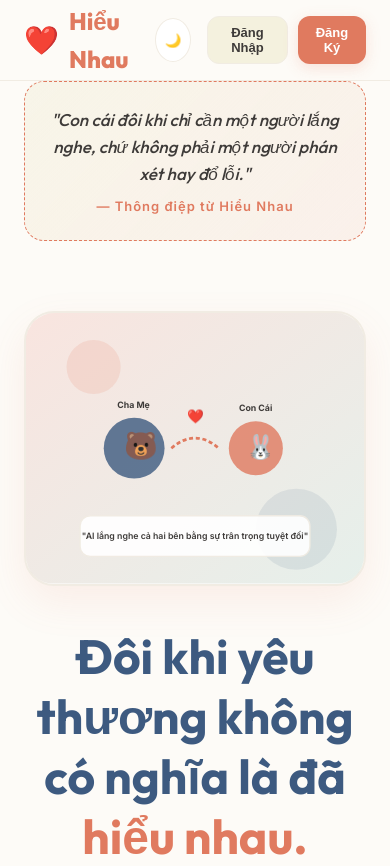
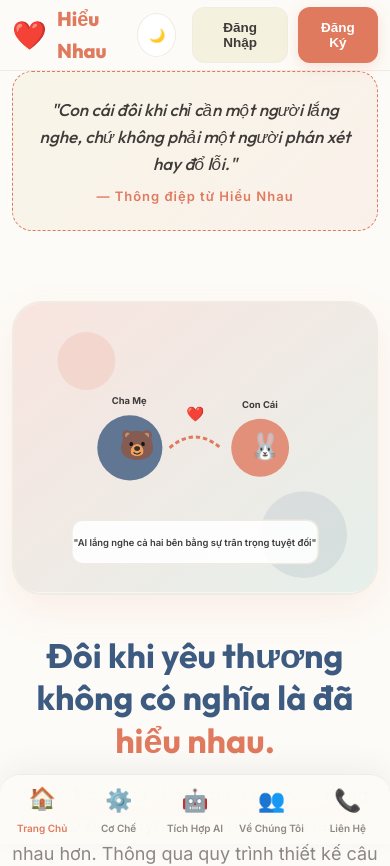
Before and after one commit to KhoiNguyen213/d3w, a React (Vite) app: page / in a window 390 px wide. Shown: the top 866 px of the page. Built offline with nearby package versions, Linux system fonts and the light colour scheme.

Commit message:
style: optimize mobile-first layout and add glassmorphic bottom navigation

```diff
--- a/src/App.jsx
+++ b/src/App.jsx
@@ -841,7 +841,7 @@ function App() {
                 <div className="avatar-circle" style={{ backgroundColor: currentUser.avatarColor }}>
                   <span className="avatar-img-sim">{currentUser.mascot}</span>
                 </div>
-                <div style={{ display: 'flex', flexDirection: 'column', alignItems: 'flex-start' }}>
+                <div className="user-avatar-text" style={{ display: 'flex', flexDirection: 'column', alignItems: 'flex-start' }}>
                   <span style={{ fontSize: '13px', fontWeight: '700', lineHeight: 1.1 }}>{currentUser.name}</span>
                   <span style={{ fontSize: '10px', color: 'var(--text-muted)' }}>{currentUser.mascotName}</span>
                 </div>
@@ -2027,6 +2027,30 @@ function App() {
 
       </main>
 
+      {/* MOBILE BOTTOM NAVIGATION BAR */}
+      <nav className="mobile-bottom-nav">
+        <a className={`mobile-nav-item ${currentView === 'home' ? 'active' : ''}`} onClick={() => navigateTo('home')}>
+          <span className="mobile-nav-icon">🏠</span>
+          <span className="mobile-nav-text">Trang Chủ</span>
+        </a>
+        <a className={`mobile-nav-item ${currentView === 'mechanism' ? 'active' : ''}`} onClick={() => navigateTo('mechanism')}>
+          <span className="mobile-nav-icon">⚙️</span>
+          <span className="mobile-nav-text">Cơ Chế</span>
+        </a>
+        <a className={`mobile-nav-item ${currentView === 'ai-info' ? 'active' : ''}`} onClick={() => navigateTo('ai-info')}>
+          <span className="mobile-nav-icon">🤖</span>
+          <span className="mobile-nav-text">Tích Hợp AI</span>
+        </a>
+        <a className={`mobile-nav-item ${currentView === 'about' ? 'active' : ''}`} onClick={() => navigateTo('about')}>
+          <span className="mobile-nav-icon">👥</span>
+          <span className="mobile-nav-text">Về Chúng Tôi</span>
+        </a>
+        <a className={`mobile-nav-item ${currentView === 'contact' ? 'active' : ''}`} onClick={() => navigateTo('contact')}>
+          <span className="mobile-nav-icon">📞</span>
+          <span className="mobile-nav-text">Liên Hệ</span>
+        </a>
+      </nav>
+
       {/* FOOTER WARM AND LOVING */}
       <footer>
         <div className="container">
--- a/src/index.css
+++ b/src/index.css
@@ -1147,9 +1147,184 @@ footer p {
 }
 
 /* Responsive details */
-@media (max-width: 600px) {
+.mobile-bottom-nav {
+  display: none;
+}
+
+@media (max-width: 768px) {
+  body {
+    padding-bottom: 90px !important;
+  }
+
   .nav-links {
-    display: none; /* simple hidden nav-links on mobile for simplicity, or we can make a small hamburger */
+    display: none !important;
+  }
+
+  /* Frosted glass elegant bottom navigation bar */
+  .mobile-bottom-nav {
+    display: flex;
+    position: fixed;
+    bottom: 0;
+    left: 0;
+    right: 0;
+    height: 70px;
+    background-color: rgba(253, 251, 247, 0.94);
+    backdrop-filter: blur(20px);
+    -webkit-backdrop-filter: blur(20px);
+    border-top: 1.5px solid var(--border);
+    z-index: 1000;
+    justify-content: space-around;
+    align-items: center;
+    padding: 6px 4px;
+    box-shadow: 0 -8px 30px rgba(0, 0, 0, 0.05);
+    border-radius: 20px 20px 0 0;
+  }
+
+  [data-theme="dark"] .mobile-bottom-nav {
+    background-color: rgba(38, 34, 32, 0.94);
+    border-top-color: var(--border);
+    box-shadow: 0 -8px 30px rgba(0, 0, 0, 0.25);
+  }
+
+  .mobile-nav-item {
+    display: flex;
+    flex-direction: column;
+    align-items: center;
+    justify-content: center;
+    text-decoration: none;
+    color: var(--text-muted);
+    cursor: pointer;
+    flex: 1;
+    transition: var(--transition);
+    border-radius: 12px;
+    padding: 4px 0;
+  }
+
+  .mobile-nav-item:active {
+    transform: scale(0.92);
+  }
+
+  .mobile-nav-item.active {
+    color: var(--primary);
+    font-weight: 700;
+  }
+
+  .mobile-nav-icon {
+    font-size: 22px;
+    margin-bottom: 2px;
+    transition: var(--transition);
+  }
+
+  .mobile-nav-item.active .mobile-nav-icon {
+    transform: translateY(-2px);
+  }
+
+  .mobile-nav-text {
+    font-size: 10px;
+    font-weight: 600;
+  }
+
+  /* Optimizing card padding & grid on smaller screens */
+  .container {
+    padding: 0 16px;
+  }
+
+  .card {
+    padding: 24px 18px;
+  }
+
+  .hero-content h1 {
+    font-size: 34px;
+  }
+
+  .steps-container::before {
+    left: 21px;
+  }
+
+  .step-num-circle {
+    width: 44px;
+    height: 44px;
+    font-size: 16px;
+    flex-shrink: 0;
+  }
+
+  .step-row {
+    gap: 16px;
+  }
+
+  .step-card-content {
+    padding: 18px;
+  }
+
+  .room-header-status {
+    padding: 16px;
+    border-radius: 16px;
+  }
+
+  .room-meta-group {
+    flex-direction: column;
+    align-items: flex-start;
+    gap: 8px;
+  }
+}
+
+@media (max-width: 480px) {
+  .container {
+    padding: 0 12px;
+  }
+
+  .card {
+    padding: 20px 14px;
+    border-radius: 16px;
+  }
+
+  .user-avatar-text {
+    display: none !important;
+  }
+
+  .nav-brand {
+    font-size: 20px;
+  }
+
+  .navbar {
+    height: 70px;
+  }
+
+  .btn {
+    padding: 12px 18px;
+    font-size: 13.5px;
+  }
+
+  .role-picker {
+    gap: 10px;
+  }
+
+  .role-card-opt {
+    padding: 16px 10px;
+    border-radius: 14px;
+  }
+
+  .role-icon-sim {
+    font-size: 28px;
+    margin-bottom: 6px;
+  }
+
+  .role-title-sim {
+    font-size: 13.5px;
+  }
+
+  .ai-sandbox-grid {
+    gap: 16px;
+  }
+
+  .final-score-header {
+    padding: 24px 16px;
+    border-radius: 16px;
+  }
+
+  .final-advice-card {
+    padding: 20px 16px;
+    border-radius: 16px;
   }
 }
 
```
